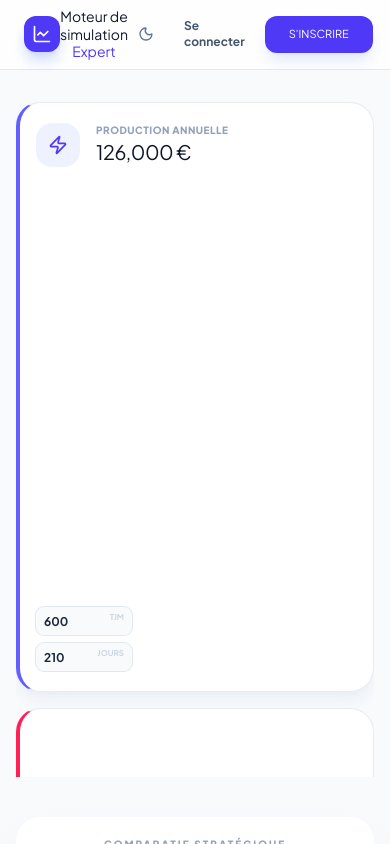
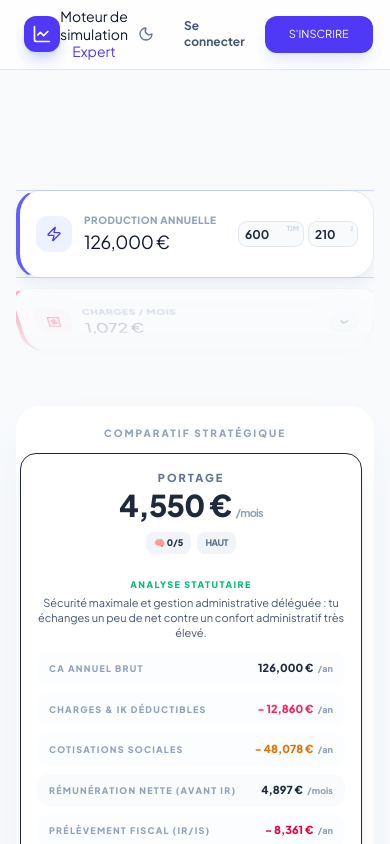
Before and after one commit to Guillaume1983/freelance-simulator-next, a Next.js app: page / in a window 390 px wide. Shown: the top 844 px of the page. Built offline with nearby package versions, Linux system fonts and the light colour scheme.

Commit message:
Test cursor8

```diff
--- a/components/TopCards.tsx
+++ b/components/TopCards.tsx
@@ -1,57 +1,96 @@
 'use client';
+import { useRef, useState, useCallback } from 'react';
 import { Zap, Receipt, Sparkles, Users, ChevronDown } from 'lucide-react';
+
+const CARD_H = 88;
+const VISIBLE = 3;
+const CONTAINER_H = CARD_H * VISIBLE;
+const PAD = CARD_H;
 
 export default function TopCards({ sim, activePanel, togglePanel }: any) {
   const fmt = (v: number) => Math.round(v).toLocaleString() + " €";
+  const scrollRef = useRef<HTMLDivElement>(null);
+  const [scrollTop, setScrollTop] = useState(0);
+
+  const handleScroll = useCallback(() => {
+    setScrollTop(scrollRef.current?.scrollTop ?? 0);
+  }, []);
+
+  const wheelStyle = (index: number): React.CSSProperties => {
+    const cardMid = PAD + index * CARD_H + CARD_H / 2;
+    const viewMid = scrollTop + CONTAINER_H / 2;
+    const dist = (cardMid - viewMid) / CARD_H;
+    const abs = Math.abs(dist);
+    return {
+      transform: `perspective(500px) rotateX(${-dist * 44}deg)`,
+      opacity: Math.max(0.2, 1 - abs * 0.58),
+      transition: 'transform 60ms linear, opacity 60ms linear',
+      transformOrigin: 'center center',
+      height: '100%',
+    };
+  };
 
   return (
     <div className="max-w-[1600px] mx-auto px-4 md:px-6 mb-4 mt-8">
-      {/* Carrousel vertical mobile */}
-      <div className="md:hidden h-[80vh] overflow-y-auto snap-y snap-mandatory space-y-4 pb-4">
+      {/* Wheel carousel mobile */}
+      <div
+        className="md:hidden relative overflow-hidden"
+        style={{
+          height: CONTAINER_H,
+          WebkitMaskImage: 'linear-gradient(to bottom, transparent, black 28%, black 72%, transparent)',
+          maskImage: 'linear-gradient(to bottom, transparent, black 28%, black 72%, transparent)',
+        }}
+      >
+        {/* Centre highlight */}
+        <div
+          className="absolute inset-x-0 pointer-events-none z-10 border-y border-indigo-400/30"
+          style={{ top: PAD, height: CARD_H }}
+        />
+        <div
+          ref={scrollRef}
+          onScroll={handleScroll}
+          className="absolute inset-0 overflow-y-scroll"
+          style={{ scrollSnapType: 'y mandatory', msOverflowStyle: 'none', scrollbarWidth: 'none' }}
+        >
+          <div style={{ height: PAD }} />
+
           {/* Production */}
-        <div className="card-pro px-4 py-5 border-l-4 border-l-indigo-500 flex flex-col justify-between gap-4 snap-start min-h-[70vh]">
-          <div className="flex items-center justify-between gap-4">
-            <div className="bg-indigo-50 dark:bg-indigo-900/30 text-indigo-600 p-3 rounded-2xl">
-              <Zap className="w-5 h-5" />
+          <div style={{ height: CARD_H, scrollSnapAlign: 'center' }}>
+            <div style={wheelStyle(0)} className="card-pro px-4 border-l-4 border-l-indigo-500 flex items-center justify-between">
+              <div className="flex items-center gap-3">
+                <div className="bg-indigo-50 dark:bg-indigo-900/30 text-indigo-600 p-2.5 rounded-xl">
+                  <Zap className="w-4 h-4" />
                 </div>
-            <div className="flex-1">
+                <div>
                   <p className="text-[10px] font-black text-slate-400 uppercase tracking-wider">Production Annuelle</p>
-              <p className="font-900 text-slate-900 dark:text-white text-xl tracking-tight">
+                  <p className="font-900 text-slate-900 dark:text-white text-lg tracking-tight">
                     {fmt(sim.state.tjm * sim.state.days)}
                   </p>
                 </div>
               </div>
-          <div className="flex flex-col gap-2 w-24">
+              <div className="flex gap-1.5">
                 <div className="relative">
-              <span className="absolute right-2 top-1 text-[8px] font-bold text-slate-300">TJM</span>
-              <input
-                type="number"
-                value={sim.state.tjm}
-                onChange={(e) => sim.setters.setTjm(Number(e.target.value))}
-                className="w-full !text-left pl-2 text-xs font-bold h-7"
-              />
+                  <span className="absolute right-1 top-0.5 text-[7px] font-bold text-slate-300">TJM</span>
+                  <input type="number" value={sim.state.tjm} onChange={(e) => sim.setters.setTjm(Number(e.target.value))} className="w-16 !text-left pl-1.5 text-xs font-bold h-6" />
                 </div>
                 <div className="relative">
-              <span className="absolute right-2 top-1 text-[8px] font-bold text-slate-300">JOURS</span>
-              <input
-                type="number"
-                value={sim.state.days}
-                onChange={(e) => sim.setters.setDays(Number(e.target.value))}
-                className="w-full !text-left pl-2 text-xs font-bold h-7"
-              />
+                  <span className="absolute right-1 top-0.5 text-[7px] font-bold text-slate-300">J</span>
+                  <input type="number" value={sim.state.days} onChange={(e) => sim.setters.setDays(Number(e.target.value))} className="w-12 !text-left pl-1.5 text-xs font-bold h-6" />
+                </div>
               </div>
             </div>
           </div>
 
           {/* Charges */}
-        <div className="card-pro px-4 py-5 border-l-4 border-l-rose-500 flex items-center justify-between snap-start min-h-[70vh]">
-          <div className="flex items-center gap-4">
-            <div className="bg-rose-50 dark:bg-rose-900/30 text-rose-600 p-3 rounded-2xl">
-              <Receipt className="w-5 h-5" />
+          <div style={{ height: CARD_H, scrollSnapAlign: 'center' }}>
+            <div style={wheelStyle(1)} className="card-pro px-4 border-l-4 border-l-rose-500 flex items-center justify-between">
+              <div className="flex items-center gap-3">
+                <div className="bg-rose-50 dark:bg-rose-900/30 text-rose-600 p-2.5 rounded-xl">
+                  <Receipt className="w-4 h-4" />
                 </div>
                 <div>
                   <p className="text-[10px] font-black text-slate-400 uppercase tracking-wider">Charges / mois</p>
-              <p className="font-900 text-slate-900 dark:text-white text-xl tracking-tight">
+                  <p className="font-900 text-slate-900 dark:text-white text-lg tracking-tight">
                     {fmt(sim.resultats[0].fees / 12)}
                   </p>
                 </div>
@@ -62,25 +101,21 @@ export default function TopCards({ sim, activePanel, togglePanel }: any) {
                 onClick={() => togglePanel('charges')}
                 aria-label="Ouvrir le détail des charges"
               >
-            <ChevronDown
-              className={`w-3.5 h-3.5 transition-transform ${
-                activePanel === 'charges' ? 'rotate-180' : ''
-              }`}
-            />
+                <ChevronDown className={`w-3.5 h-3.5 transition-transform ${activePanel === 'charges' ? 'rotate-180' : ''}`} />
               </button>
+            </div>
           </div>
 
           {/* Optimisations */}
-        <div className="card-pro px-4 py-5 border-l-4 border-l-emerald-500 flex items-center justify-between snap-start min-h-[70vh]">
-          <div className="flex items-center gap-4">
-            <div className="bg-emerald-50 dark:bg-emerald-900/30 text-emerald-600 p-3 rounded-2xl">
-              <Sparkles className="w-5 h-5" />
+          <div style={{ height: CARD_H, scrollSnapAlign: 'center' }}>
+            <div style={wheelStyle(2)} className="card-pro px-4 border-l-4 border-l-emerald-500 flex items-center justify-between">
+              <div className="flex items-center gap-3">
+                <div className="bg-emerald-50 dark:bg-emerald-900/30 text-emerald-600 p-2.5 rounded-xl">
+                  <Sparkles className="w-4 h-4" />
                 </div>
                 <div>
                   <p className="text-[10px] font-black text-slate-400 uppercase tracking-wider">Optimisations</p>
-              <p className="font-900 text-slate-900 dark:text-white text-xl tracking-tight uppercase">
-                IK & Loyer
-              </p>
+                  <p className="font-900 text-slate-900 dark:text-white text-lg tracking-tight uppercase">IK & Loyer</p>
                 </div>
               </div>
               <button
@@ -89,28 +124,23 @@ export default function TopCards({ sim, activePanel, togglePanel }: any) {
                 onClick={() => togglePanel('opti')}
                 aria-label="Ouvrir le détail des optimisations"
               >
-            <ChevronDown
-              className={`w-3.5 h-3.5 transition-transform ${
-                activePanel === 'opti' ? 'rotate-180' : ''
-              }`}
-            />
+                <ChevronDown className={`w-3.5 h-3.5 transition-transform ${activePanel === 'opti' ? 'rotate-180' : ''}`} />
               </button>
+            </div>
           </div>
 
           {/* Situation */}
-        <div className="card-pro px-4 py-5 border-l-4 border-l-amber-500 flex items-center justify-between snap-start min-h-[70vh]">
-          <div className="flex items-center gap-4">
-            <div className="bg-amber-50 dark:bg-amber-900/30 text-amber-600 p-3 rounded-2xl">
-              <Users className="w-5 h-5" />
+          <div style={{ height: CARD_H, scrollSnapAlign: 'center' }}>
+            <div style={wheelStyle(3)} className="card-pro px-4 border-l-4 border-l-amber-500 flex items-center justify-between">
+              <div className="flex items-center gap-3">
+                <div className="bg-amber-50 dark:bg-amber-900/30 text-amber-600 p-2.5 rounded-xl">
+                  <Users className="w-4 h-4" />
                 </div>
                 <div>
-              <p className="text-[10px] font-black text-slate-400 uppercase tracking-wider">
-                Situation Fiscale
-              </p>
-              <p className="font-900 text-slate-900 dark:text-white text-xl tracking-tight">Impôts</p>
+                  <p className="text-[10px] font-black text-slate-400 uppercase tracking-wider">Situation Fiscale</p>
+                  <p className="font-900 text-slate-900 dark:text-white text-lg tracking-tight">Impôts</p>
                 </div>
               </div>
-          <div className="flex flex-col items-end">
               <select
                 value={sim.state.taxParts}
                 onChange={(e) => sim.setters.setTaxParts(Number(e.target.value))}
@@ -121,6 +151,9 @@ export default function TopCards({ sim, activePanel, togglePanel }: any) {
                 <option value="3">3 pts</option>
               </select>
             </div>
+          </div>
+
+          <div style={{ height: PAD }} />
         </div>
       </div>
 
```
Also changed, not shown: 1 other file (tests, documents, lock files or other folders). Lines whose indentation alone changed are shown as unchanged.
